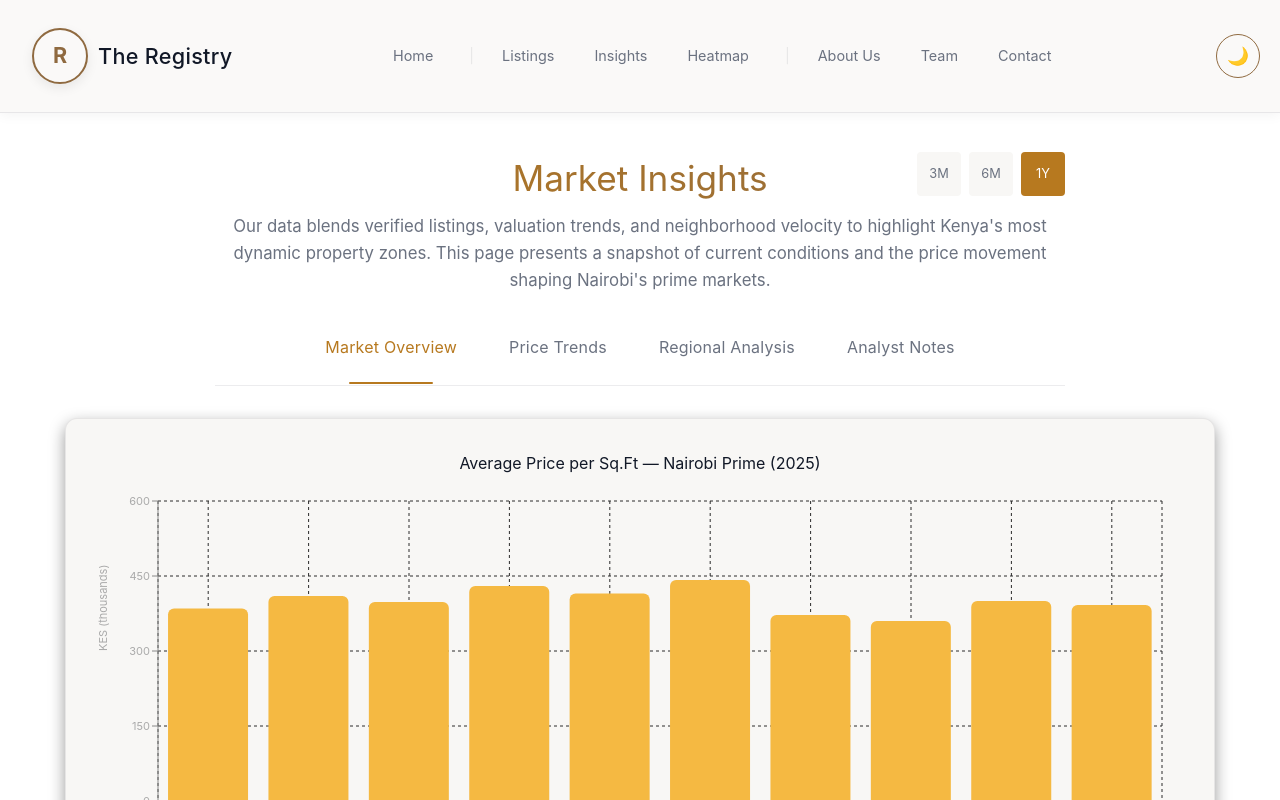
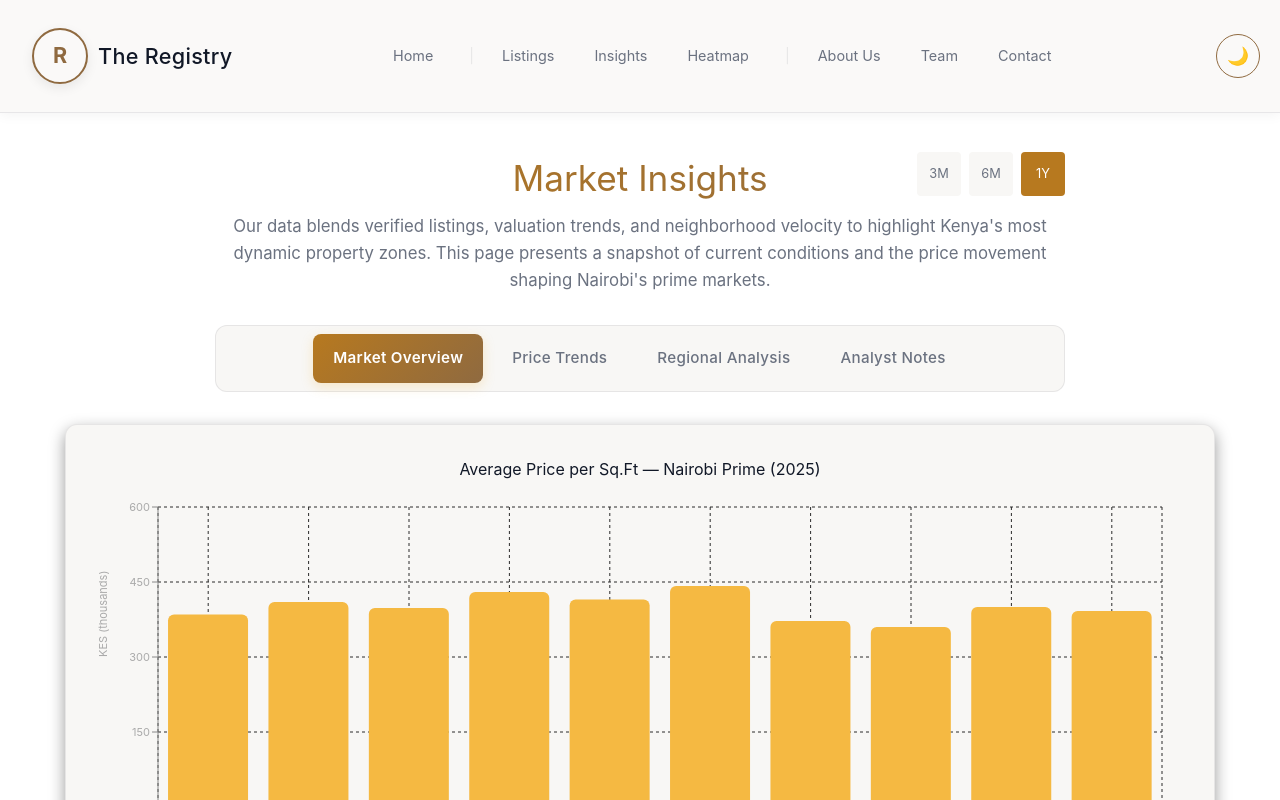
Before and after one commit to RonKG/verity-site, a Next.js app: page /insights in a window 1280 px wide. Shown: the top 800 px of the page. Built offline with nearby package versions, Linux system fonts and the light colour scheme.

Commit message:
feat(insights): enhance tab navigation with clearer visual design

```diff
--- a/pages/insights.js
+++ b/pages/insights.js
@@ -111,46 +111,56 @@ export default function Insights() {
           <div style={{
             display: "flex",
             justifyContent: "center",
-            gap: "1rem",
+            gap: "0.5rem",
             marginTop: "2rem",
-            borderBottom: `1px solid var(--theme-border)`,
-            paddingBottom: "1rem",
-            alignItems: 'center',
-            transition: 'border-color 0.3s ease'
+            padding: "0.5rem",
+            background: "var(--theme-surface)",
+            borderRadius: "12px",
+            border: `1px solid var(--theme-border)`,
+            transition: 'background 0.3s ease, border-color 0.3s ease',
+            flexWrap: 'wrap'
           }}>
             {[
               { id: "market", label: "Market Overview" },
               { id: "trends", label: "Price Trends" },
-                { id: "regions", label: "Regional Analysis" },
-                { id: "analysis", label: "Analyst Notes" }
+              { id: "regions", label: "Regional Analysis" },
+              { id: "analysis", label: "Analyst Notes" }
             ].map(tab => (
               <button
                 key={tab.id}
                 onClick={() => setActiveTab(tab.id)}
                 style={{
-                  background: "transparent",
-                  border: "none",
-                  color: activeTab === tab.id ? "var(--theme-accent)" : "var(--theme-text-muted)",
-                  padding: "10px 18px",
+                  background: activeTab === tab.id
+                    ? "linear-gradient(135deg, var(--theme-accent), var(--theme-accent-strong))"
+                    : "transparent",
+                  border: activeTab === tab.id ? "none" : `1px solid transparent`,
+                  color: activeTab === tab.id ? "var(--theme-bg)" : "var(--theme-text-muted)",
+                  padding: "12px 20px",
                   cursor: "pointer",
-                  fontSize: "1rem",
-                  position: "relative",
-                  transition: "color 0.2s, transform 0.15s",
-                  letterSpacing: '0.2px'
+                  fontSize: "0.95rem",
+                  fontWeight: activeTab === tab.id ? "600" : "500",
+                  borderRadius: "8px",
+                  transition: "all 0.3s ease",
+                  letterSpacing: '0.3px',
+                  position: 'relative',
+                  boxShadow: activeTab === tab.id
+                    ? "0 4px 12px rgba(245, 185, 66, 0.25)"
+                    : "none"
+                }}
+                onMouseEnter={(e) => {
+                  if (activeTab !== tab.id) {
+                    e.currentTarget.style.background = "var(--theme-card-bg)";
+                    e.currentTarget.style.borderColor = "var(--theme-border)";
+                  }
+                }}
+                onMouseLeave={(e) => {
+                  if (activeTab !== tab.id) {
+                    e.currentTarget.style.background = "transparent";
+                    e.currentTarget.style.borderColor = "transparent";
+                  }
                 }}
               >
                 {tab.label}
-                {activeTab === tab.id && (
-                  <div style={{
-                    position: "absolute",
-                    bottom: "-0.9rem",
-                    left: '25%',
-                    right: '25%',
-                    height: "2px",
-                    background: "var(--theme-accent)",
-                    borderRadius: '2px'
-                  }} />
-                )}
               </button>
             ))}
           </div>
```
